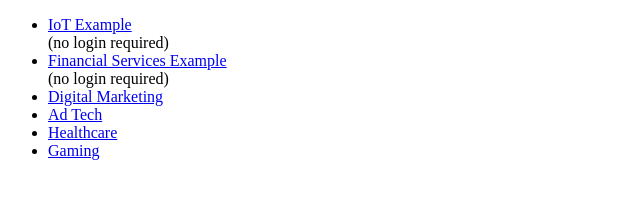
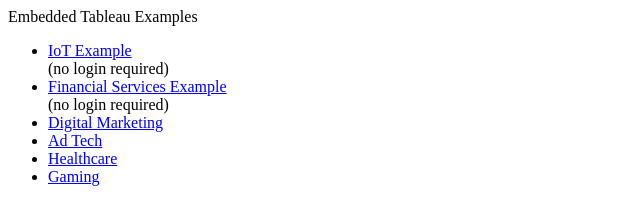
Before and after one commit to xrenx13/xrenx13.github.io, a plain HTML site: page index.html in a window 1280 px wide. Shown: the whole page, without its empty margins (0-640 px from the left). Drawn offline with Linux system fonts and the light colour scheme.

Commit message:
Update index.html

```diff
--- a/index.html
+++ b/index.html
@@ -4,6 +4,9 @@
 		<title>Embedded Tableau Examples</title>
 	</head>
 	<body>
+
+		Embedded Tableau Examples
+
 		<nav>
     		<ul>
         		<li><a href="/xively">IoT Example</a></li> (no login required)
```
